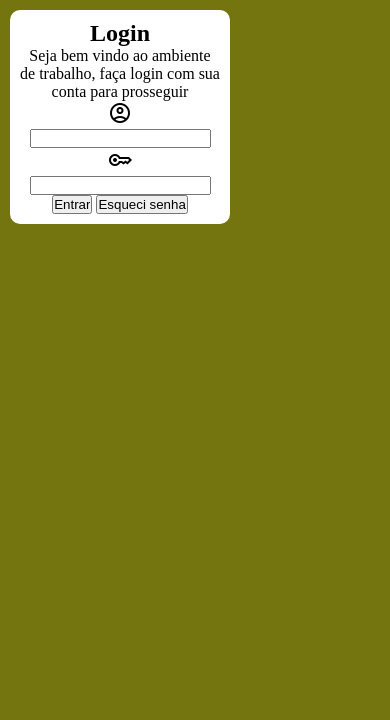
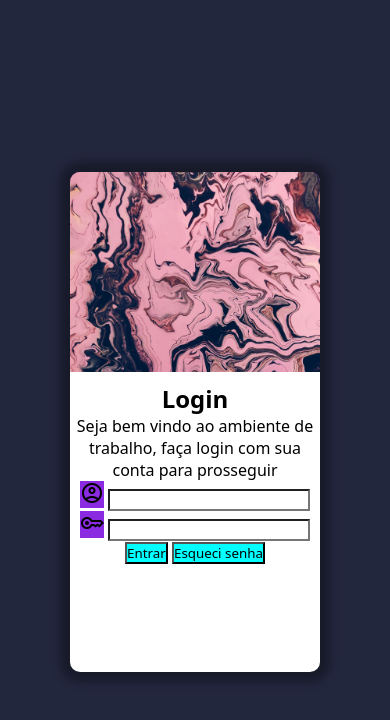
Before and after one commit to arthurzvz/Projeto-Login, a plain HTML site: page index.html in a window 390 px wide. Drawn offline with nearby package versions, Linux system fonts and the light colour scheme.

Commit message:
finalizei o mobile first

```diff
--- /dev/null
+++ b/estilos/media-queries.css
@@ -0,0 +1,16 @@
+@charset "UTF-8";
+
+@media screen and (min-width: 768px) and (max-width: 991.98px) {
+    section#login{
+        width: 80vw;
+    }
+    section#login > div#imagem{
+        float: left;
+        width: 30%;
+        height: 100%;
+    }
+    section#login > div#formulario{
+        width: 70%;
+
+    }
+}
--- a/estilos/styles.css
+++ b/estilos/styles.css
@@ -3,18 +3,61 @@
 *{
     margin: 0px;
     padding: 0%;
+    font-family: system-ui, -apple-system, BlinkMacSystemFont, 'Segoe UI', Roboto, Oxygen, Ubuntu, Cantarell, 'Open Sans', 'Helvetica Neue', sans-serif;
+    box-sizing: border-box;
 }
 
-body{
-    background-color: rgb(117, 117, 15);
+/*
+    #23273E               blue-black
+    #ECA7B9               rosa
+*/
+
+body, html{
+    height: 100vh;
+    width: 100vw;
+    background-color: #23273E;
 }
 main{
-    margin: 10px;
-    padding: 10px;
-    background-color: rgb(255, 255, 255);
-    width: 200px;
+    position: relative;
+    width: 100vw;
+    height: 100vh;
+}
+
+section#login{
+    background-color: white;
+    position: absolute;
+    width: 250px;
+    height: 500px;
     border-radius: 10px;
+    left: 50%;
+    top: 50%;
+    transform: translate(-50%, -50%);
+    overflow: hidden;
+    box-shadow: 0px 0px 10px 10px rgba(0, 0, 0, 0.342);
 }
+
 main, section, div, h1{
     text-align: center;
 }
+
+span{
+    background-color: blueviolet;
+}
+
+section#login > div#imagem{
+    display: block;
+    background: purple url('/imagens/pexels.jpg');
+    background-size: cover;
+    height: 200px;
+}
+
+div#formulario{
+    display: block;
+    padding-top: 10px;
+}
+input{
+    background-color: aqua;
+}
+input.resposta{
+    background-color: rgb(255, 255, 255);
+}
--- a/index.html
+++ b/index.html
@@ -6,6 +6,7 @@
     <title>Login</title>
     <link rel="stylesheet" href="/estilos/styles.css">
     <link href="https://fonts.googleapis.com/css2?family=Material+Symbols+Outlined" rel="stylesheet">
+    <link rel="stylesheet" href="/estilos/media-queries.css" media="all">
 
 </head>
 <body>
@@ -18,12 +19,16 @@
                 <h1>Login</h1>
                 <p>Seja bem vindo ao ambiente de trabalho, faça login com sua conta para prosseguir</p>
                 <form action="login.php" method="post"></form>
-                <p><label for="iemail"></label><span class="material-symbols-outlined">account_circle</span></p>
-                <input type="email" name="email" id="iemail">
-                <p><label for="isen"></label><span class="material-symbols-outlined">key</span></p>
-                <input type="password" name="sen" id="isen" minlength="8">
-                <input type="submit" value="Entrar">
-                <input type="button" value="Esqueci senha">
+                <div>
+                    <span class="material-symbols-outlined"><label for="iemail"></label>account_circle</span>
+                    <input type="email" name="email" id="iemail" class="resposta">
+                </div>
+                <div>
+                    <span class="material-symbols-outlined" style="display: inline-block;"><label for="isen"></label>key</span>
+                    <input type="password" name="sen" id="isen" minlength="8" class="resposta">
+                </div>
+                <input type="submit" value="Entrar" id="ientrar">
+                <input type="button" value="Esqueci senha" id="isenha">
 
             </div>
         </section>
```
Also changed, not shown: imagens/pexels.jpg (renamed from imagens/pexels-didsss-2911527.jpg).
